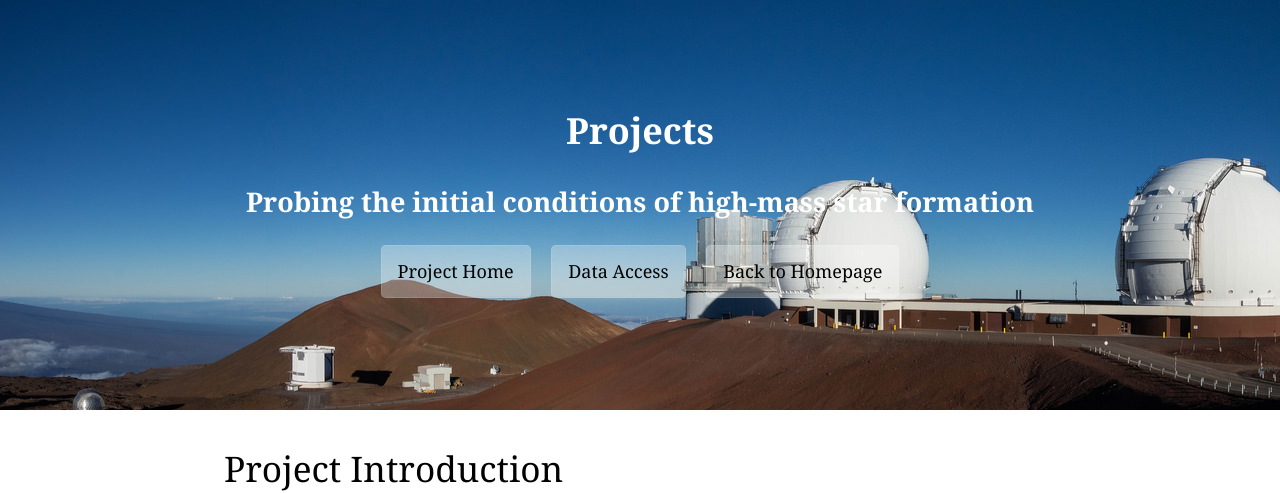
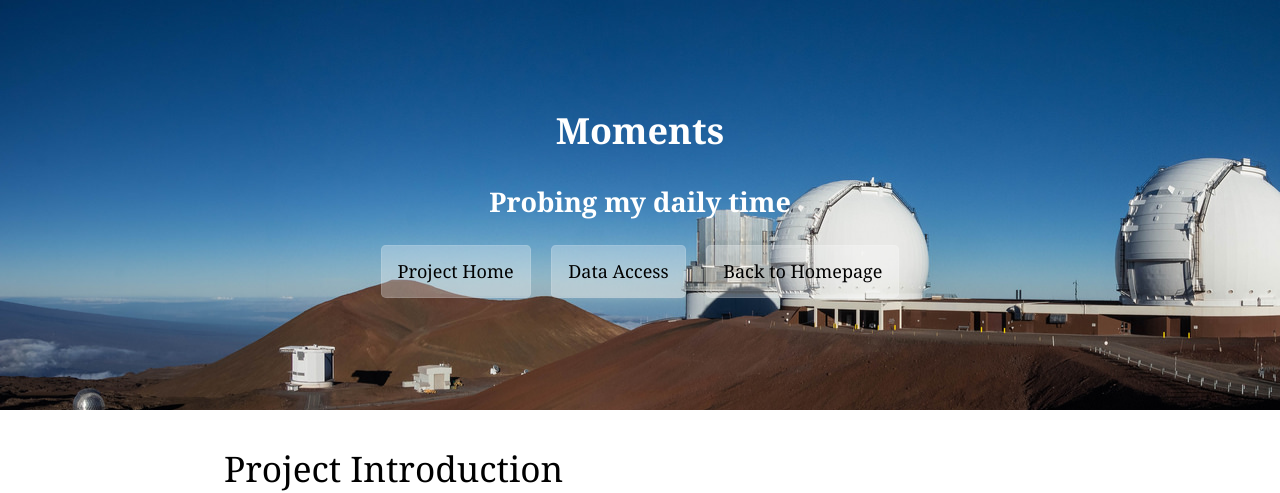
Before and after one commit to zcp521/zcp521.github.io, a Jekyll site: the page built from projects.md, in a window 1280 px wide. Shown: the top 493 px of the page. Built offline with Jekyll 4.4.1, drawn with Linux system fonts in a browser that asks for light colours; grey boxes are pictures that could not be loaded.

Commit message:
Update projects.md

```diff
--- a/projects.md
+++ b/projects.md
@@ -1,7 +1,7 @@
 ---
 layout: projects
-title: "Projects"
-tagline: "Probing the initial conditions of high-mass star formation"
+title: "Moments"
+tagline: "Probing my daily time"
 ---
 
 
```
